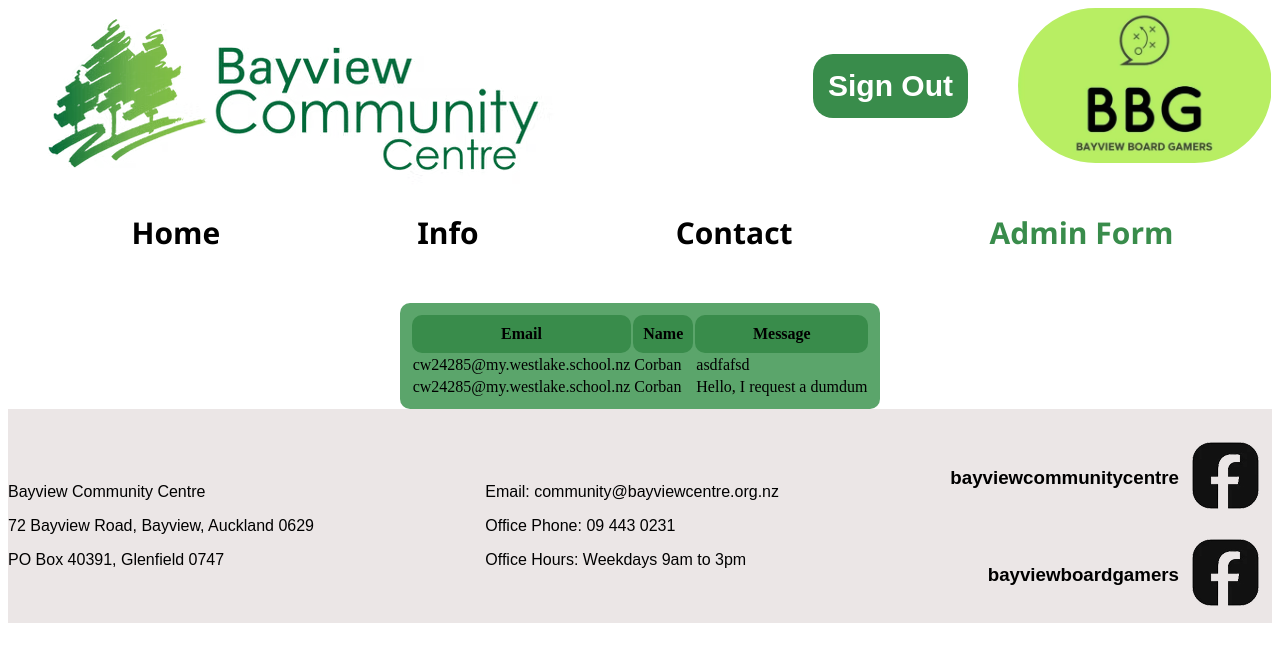
After one commit to cw24285/BoardGameWebAppFinal, a Flask app: page /adminform in a window 1280 px wide. The commit adds this page. Shown: the top 662 px of the page. Run offline with Flask 3, Linux system fonts and the light colour scheme; a user stored in the database is signed in; data comes from the database, SQL or seed files in the repository; both versions use the stored data as it was after the commit.

Commit message:
ewrggggg

```diff
--- a/app.py
+++ b/app.py
@@ -1,4 +1,4 @@
-from flask import Flask, render_template, redirect, request, url_for, flash
+from flask import Flask, render_template, redirect, request, url_for, flash, session
 from pathlib import Path
 import sqlite3
 import hashlib
@@ -36,15 +36,21 @@ init_db()
 
 @app.route("/")
 def home():
-    return render_template("Home.html")
+    base = "loggedinbase.html" if "email" in session else\
+    "base.html"
+    return render_template("Home.html", base=base)
 
 @app.route("/contact")
 def contact():
-    return render_template("Contact.html")
+    base = "loggedinbase.html" if "email" in session else\
+    "base.html"
+    return render_template("Contact.html", base=base)
 
 @app.route("/info")
 def info():
-    return render_template("Info.html")
+    base = "loggedinbase.html" if "email" in session else\
+    "base.html"
+    return render_template("Info.html", base=base)
 
 @app.route("/bbgfb")
 def bbgfb():
@@ -56,16 +62,40 @@ def bccfb():
 
 @app.route("/login")
 def login():
-    return render_template("login.html")
+    base = "loggedinbase.html" if "email" in session else\
+    "base.html"
+    return render_template("login.html", base=base)
 
-@app.route("/loginpage", methods=["LOGIN"])
+@app.route("/adminform")
+def adminform():
+    base = "loggedinbase.html" if "email" in session else "base.html"
+
+    conn = get_db()
+    cursor = conn.cursor()
+    cursor.execute("SELECT email, name, message FROM forms ORDER BY form_id DESC")
+    forms = cursor.fetchall()
+    conn.close()
+
+    return render_template("AdminForm.html", base=base, forms=forms)
+
+@app.route("/loginpage", methods=["POST"])
 def loginpage():
-    email = request.form.get("email")
-    password = request.form.get("password")
+    email = request.form.get("loginemail")
+    password = request.form.get("loginpassword")
     conn = get_db()
-    conn.commit()
-    conn.close()
-    return redirect(url_for("home"))
+    cursor = conn.cursor()
+    cursor.execute("SELECT password, admin FROM logins WHERE email =?", (email,))
+    row = cursor.fetchone()
+
+    hash = hashlib.sha256(password.encode()).hexdigest()
+
+    if row and row[0] == hash:
+        session["email"] = email
+        session["is_admin"] = bool(row[1])
+        return redirect(url_for("home"))
+
+    flash("Incorrect email or password.", "login")
+    return redirect(url_for("login"))
 
 @app.route("/signup", methods=["POST"])
 def signup():
--- a/static/style.css
+++ b/static/style.css
@@ -45,6 +45,43 @@ header .login a h2{
     background-color: #398C4B;
     color: white;
     transition: 0.3s ease;
+}
+
+header .login h2 {
+    margin: 0px;
+    align-self: center;
+    padding: 15px;
+    border-radius: 20px;
+    margin-right: 50px;
+    background-color: #398C4B;
+    color: white;
+    transition: 0.3s ease;
+}
+
+header .login h2:hover{
+    background-color: #5ba56b;
+}
+
+.adminform-content{
+    display: flex;
+    flex-direction: row;
+    justify-content: center;
+}
+
+th{
+    background-color: #398C4B;
+    border-radius: 10px;
+    padding: 10px;
+}
+
+table{
+    display: flex;
+    flex-direction: row;
+    justify-content: space-between;
+    width: auto;
+    background-color: #5ba56b;
+    border-radius: 10px;
+    padding: 10px;
 }
 
 .bbglogo{
--- /dev/null
+++ b/templates/AdminForm.html
@@ -0,0 +1,26 @@
+{% extends base %}
+
+{% block title %}Admin Form Page{% endblock %}
+
+{% block content %}
+<div class="adminform-content">
+    <table>
+        <tr>
+            <th>Email</th>
+            <th>Name</th>
+            <th>Message</th>
+        </tr>
+        {% for x in forms %}
+        <tr>
+            <td>{{ x[0] }}</td>
+            <td>{{ x[1] }}</td>
+            <td>{{ x[2] }}</td>
+        </tr>
+        {% else %}
+        <tr>
+            <td colspan="3">No messages yet.</td>
+        </tr>
+        {% endfor %}
+    </table>
+</div>
+{% endblock %}
--- a/templates/Contact.html
+++ b/templates/Contact.html
@@ -1,6 +1,4 @@
-{% if loggedin == True%} {% extends 'LoggedInBase.html'%}
-{% else %} {% extends 'Base.html'%}
-{% endif %}
+{%extends base%}
 
 {%block title%}Contact Page{%endblock%}
 
--- a/templates/Home.html
+++ b/templates/Home.html
@@ -1,4 +1,4 @@
-{%extends 'Base.html'%}
+{%extends base%}
 
 {%block title%}Home Page{%endblock%}
 
--- a/templates/Info.html
+++ b/templates/Info.html
@@ -1,4 +1,4 @@
-{%extends 'Base.html'%}
+{%extends base%}
 
 {%block title%}Info Page{%endblock%}
 
--- a/templates/LoggedInBase.html
+++ b/templates/LoggedInBase.html
@@ -17,6 +17,7 @@
                 <li><a href="{{url_for('home')}}" {% if url_for(request.endpoint) == '/'%}class="hightlight"{% endif %}>Home</a></li>
                 <li><a href="{{url_for('info')}}" {% if url_for(request.endpoint) == '/info'%}class="hightlight"{% endif %}>Info</a></li>
                 <li><a href="{{url_for('contact')}}" {% if url_for(request.endpoint) == '/contact'%}class="hightlight"{% endif %}>Contact</a></li>
+                <li><a href="{{url_for('adminform')}}" {% if url_for(request.endpoint) == '/adminform'%}class="hightlight"{% endif %}>Admin Form</a></li>
             </ul>
         </nav>
         {%block content%}{%endblock%}
--- a/templates/login.html
+++ b/templates/login.html
@@ -1,4 +1,4 @@
-{%extends 'Base.html'%}
+{%extends base%}
 
 {%block title%}Login Page{%endblock%}
 
```
Also changed, not shown: bayviewboardgame.db.
